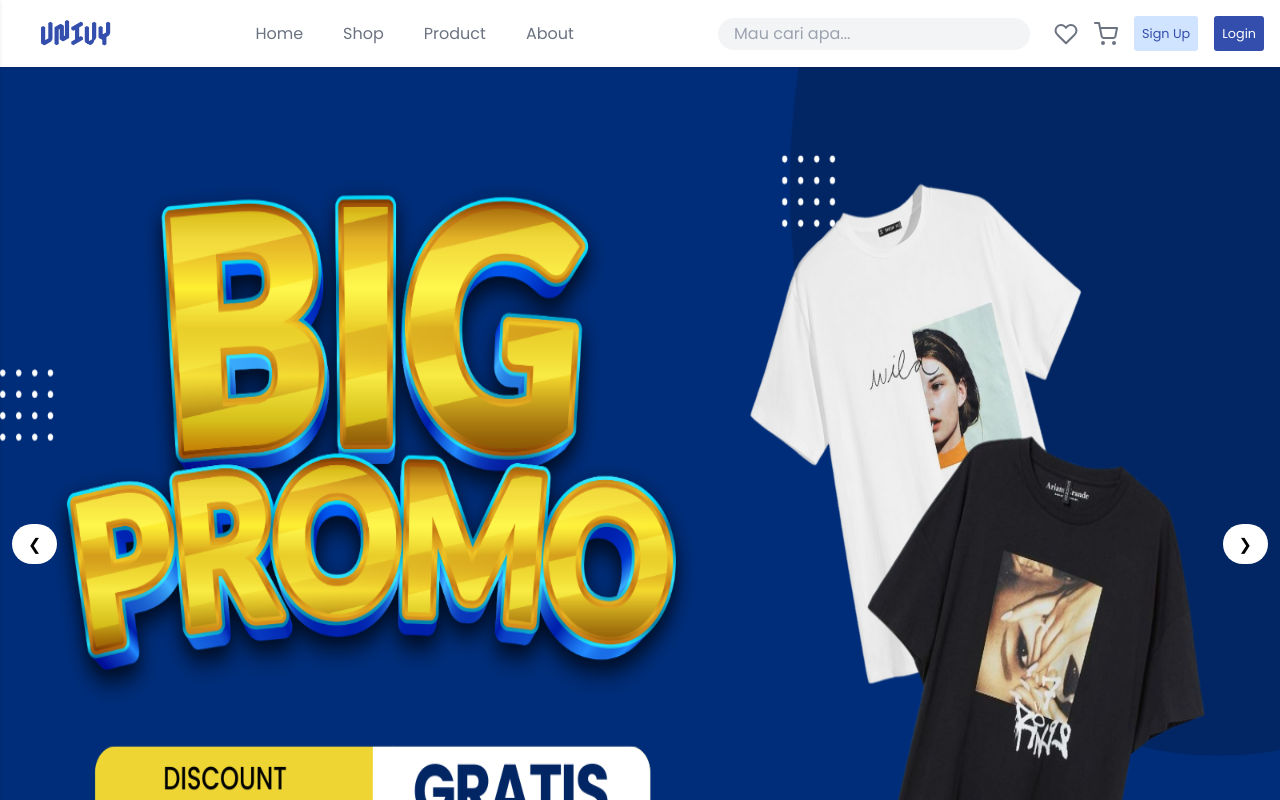
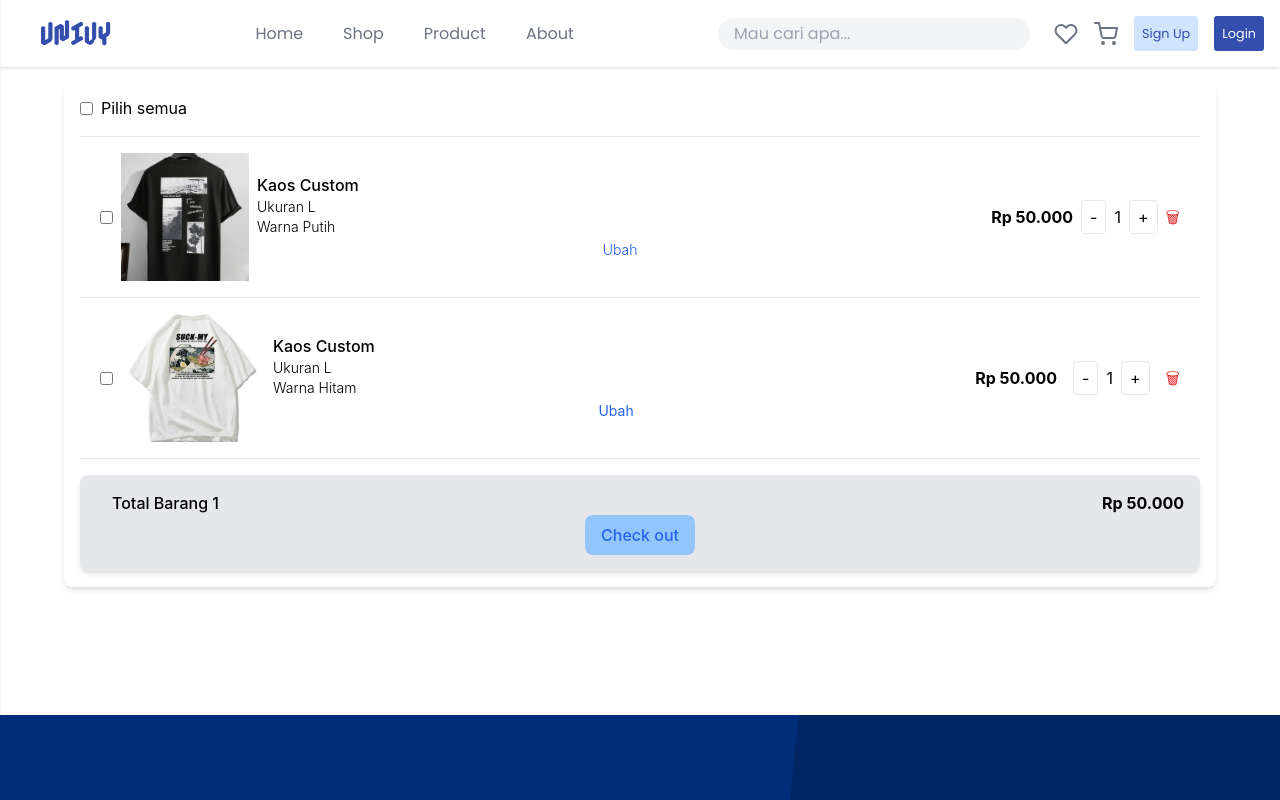
Before and after one commit to ViaoraAlbino/enggan_ngoding, a React (Vite) app in the folder frontend/: page / in a window 1280 px wide. Shown: the top 800 px of the page. Built offline with nearby package versions, Linux system fonts and the light colour scheme; grey boxes are pictures that could not be loaded.

Commit message:
hari ke 16

```diff
--- a/frontend/src/App.jsx
+++ b/frontend/src/App.jsx
@@ -11,6 +11,7 @@ import Login from './components/Login';
 import Register from './components/Register';
 import Home from './pages/Home';
 import Isihome from './pages/isiHome';
+import Keranjang from './components/Keranjang';
 
 function App() {
     return (
@@ -22,6 +23,7 @@ function App() {
             {/* <Product /> */}
             {/* <Login /> */}
             {/* <Register /> */}
+            <Keranjang />
             <Isihome/>
             {/* <ProductDetails /> */}
             <Sebelumfooter />
--- /dev/null
+++ b/frontend/src/components/Keranjang.jsx
@@ -0,0 +1,69 @@
+import React from "react";
+
+const Keranjang = () => {
+    return (
+        // Main content
+        <main className="container mx-auto flex-grow p-16">
+            <h2 className="text-xl font-bold mb-4">
+            </h2>
+            <div className="bg-white rounded-lg shadow-md p-4">
+                <div className="border-b pb-4">
+                    <label className="flex items-center space-x-2">
+                        <input type="checkbox" className="form-checkbox" />
+                        <span>Pilih semua</span>
+                    </label>
+                </div>
+
+                {/* item */}
+                <div className="flex items-center space-x-2 py-4 border-b px-5">
+                    <input type="checkbox" className="form-checkbbox" />
+                    <img src="src/assets/gambar/Kaos/kaos1.jpeg" alt="kaos" className="w-32 h-32 object-cover" />
+                    <div className="flex-grow">
+                        <h3 className="text-left font-medium">Kaos Custom</h3>
+                        <p className="text-sm text-left font-light">Ukuran L</p>
+                        <p className="text-sm text-left font-light">Warna Putih</p>
+                        <button className="text-blue-600 text-sm text-left font-light">Ubah</button>
+                    </div>
+                    <p className="font-bold">Rp 50.000</p>
+                    <div className="flex items-center space-x-2">
+                        <button className="px-2 py-1 border rounded">-</button>
+                        <span>1</span>
+                        <button   button className="px-2 py-1 border rounded">+</button>
+                    </div>
+                    <button className="text-red-600">🗑</button>
+                </div>
+
+                {/* item 2 */}
+                <div className="flex items-center space-x-4 py-4 border-b px-5">
+                    <input type="checkbox" className="form-checkbox" />
+                    <img src="src/assets/gambar/Kaos/kaos2.jpeg" alt="Kaos Hitam" className="w-32 h-32 object-cover" />
+                    <div className="flex-grow">
+                        <h3 className="text-left font-medium">Kaos Custom</h3>
+                        <p className="text-sm text-left font-light">Ukuran L</p>
+                        <p className="text-sm text-left font-light">Warna Hitam</p>
+                        <button className="text-blue-600 text-sm">Ubah</button>
+                    </div>
+                    <p className="font-bold">Rp 50.000</p>
+                    <div className="flex items-center space-x-2">
+                        <button className="px-2 py-1 border rounded">-</button>
+                    <span>1</span>
+                        <button className="px-2 py-1 border rounded">+</button>
+                    </div>
+                    <button className="text-red-600">🗑</button>
+                </div>
+
+                {/* summary */}
+                <div className="bg-gray-200 rounded-lg shadow-md p-4 mt-4">
+                    <div className="flex justify-between">
+                        <p className="font-medium px-4">Total Barang 1</p>
+                        <p className="font-bold">Rp 50.000</p>
+                    </div>
+                    <button className="bg-blue-300 text-blue-600 font-medium rounded-lg py-2 px-4 mt-auto">Check out</button>
+                </div>
+            </div>
+
+        </main>
+    )
+}
+
+export default Keranjang;
```
Also changed, not shown: frontend/src/assets/gambar/logo_univy_blue.png (added), frontend/src/assets/gambar/logo_white.png (added).
